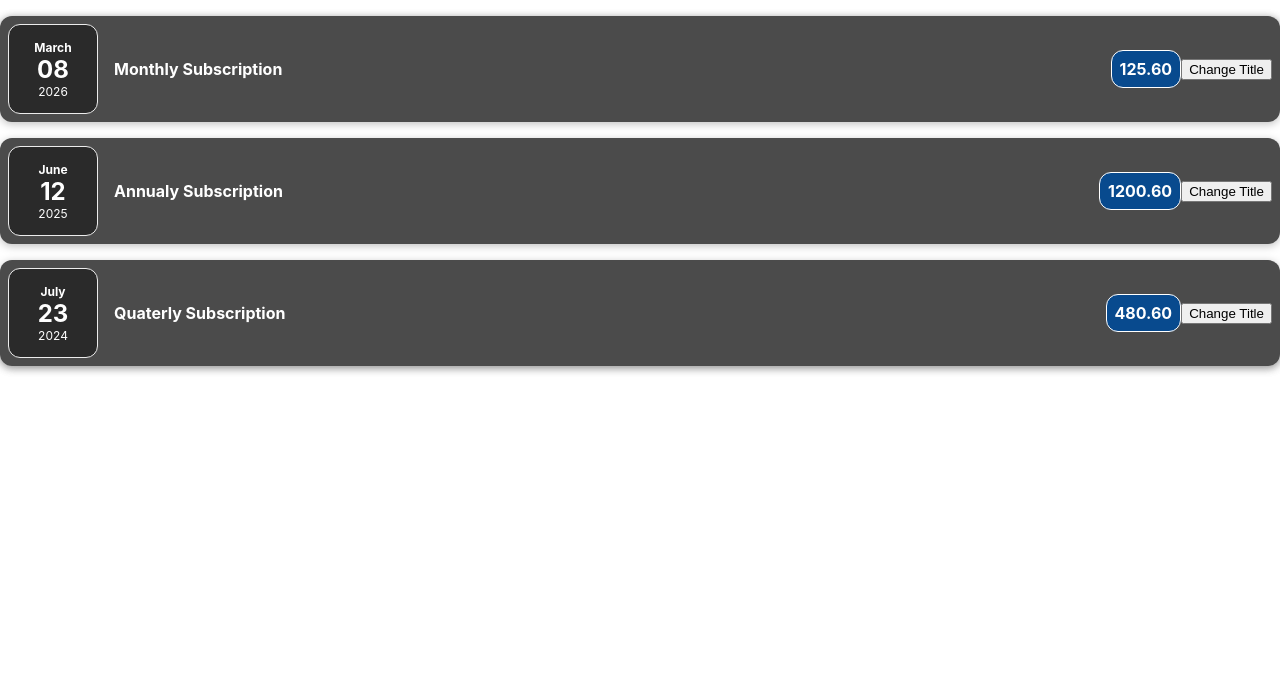
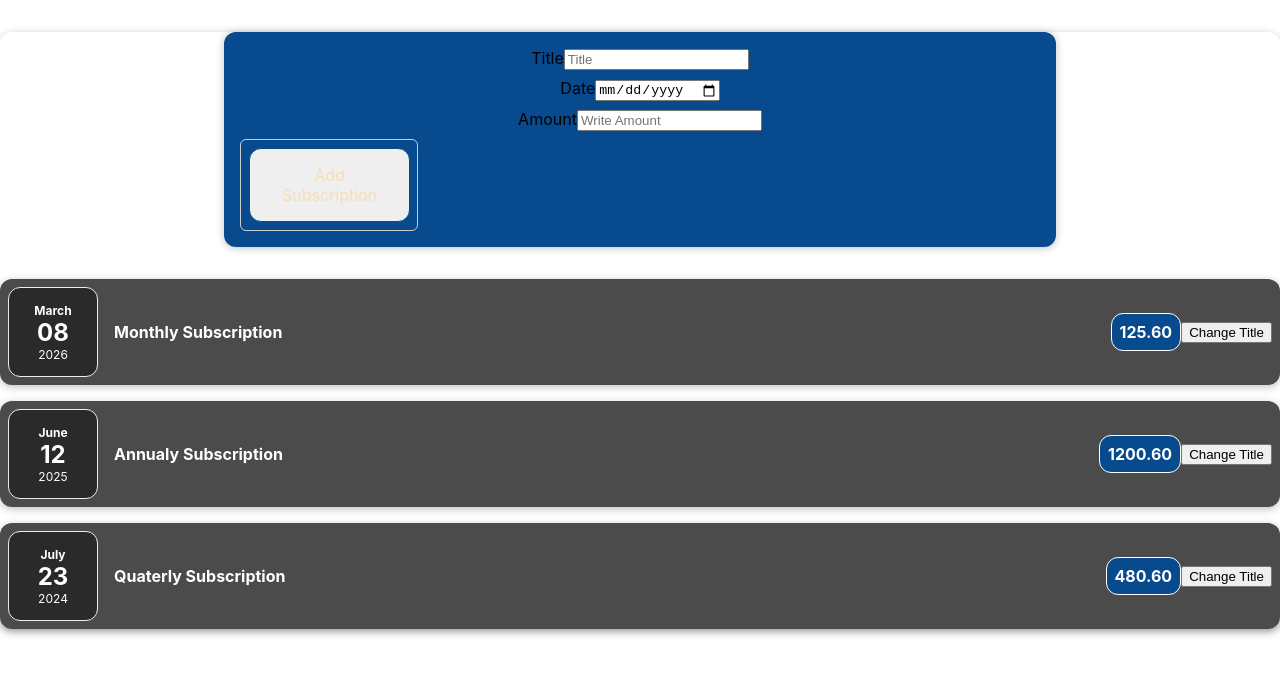
Before and after one commit to stkora/React-Basic-2.0, a React (Create React App) app in the folder my-app/: page / in a window 1280 px wide. Shown: the top 674 px of the page. Built offline with nearby package versions, Linux system fonts and the light colour scheme.

Commit message:
create form in react

```diff
--- a/my-app/src/App.js
+++ b/my-app/src/App.js
@@ -2,6 +2,7 @@ import logo from './logo.svg';
 import './App.css';
 import Subscription from './components/Subscription';
 import Container from './templates/Container';
+import NewSubscription from './components/NewSubscription/NewSubscription';
 // import React from 'react';
  const App =()=> {
 
@@ -34,7 +35,7 @@ import Container from './templates/Container';
     // React.createElement('div',{},React.createElement('h2',{},'Lets start!'))
     <Container>
 
-
+    <NewSubscription/>
     <Subscription date={subscriptions[0].date}  title={subscriptions[0].title}  amount={subscriptions[0].amount}/>
     <Subscription date={subscriptions[1].date}  title={subscriptions[1].title}  amount={subscriptions[1].amount}/>
     <Subscription date={subscriptions[2].date}  title={subscriptions[2].title}  amount={subscriptions[2].amount}/>
--- /dev/null
+++ b/my-app/src/components/NewSubscription/FormSubscription.css
@@ -0,0 +1,24 @@
+.new_subscription_controlsn {
+    display: flex;
+    flex-wrap: wrap;
+    gap: 1rem;
+    margin-bottom: 1rem;
+    text-align: left;
+
+}
+.new_subscription_control {
+    font: bold;
+    margin-bottom: 0.5rem;
+    display: block;
+
+}
+.new_subscription_action {
+    font: inherit;
+    padding: 0.5rem;
+    border-radius: 6px;
+    border: 1px solid #ccc;
+    width: 10rem;
+    max-width: 100%;
+
+
+}
--- /dev/null
+++ b/my-app/src/components/NewSubscription/FormSubscription.js
@@ -0,0 +1,35 @@
+import './FormSubscription.css'
+const FormSubscription =() => {
+    const titleChangeHandler = (events) => {
+    console.log("onTitleChange",events,events.value,events.target);
+
+    }
+    return (
+        <form>
+            <div className='new_subscription_controls'>
+                <div className="new_subscription_control">
+                    <label>Title</label>
+                    <input type='text' placeholder='Title' onChange={titleChangeHandler}></input>
+
+                </div>
+                <div className="new_subscription_control">
+                    <label>Date</label>
+                    <input type='date'></input>
+
+                </div>
+                <div className="new_subscription_control">
+                    <label>Amount</label>
+
+                    <input type='text' placeholder='Write Amount'></input>
+
+                </div>
+
+            </div>
+            <div className="new_subscription_action">
+                <button type='submit' >Add Subscription</button>
+
+            </div>
+        </form>
+    )
+}
+export default  FormSubscription;
--- /dev/null
+++ b/my-app/src/components/NewSubscription/NewSubscription.css
@@ -0,0 +1,38 @@
+.new_subscription {
+    background-color: #084a8e;
+    padding: 1rem;
+    margin: 2rem auto;
+    width:50rem;
+    max-width: 95%;
+    border-radius: 12px;
+    text-align: center;
+    box-shadow:  0 1px 8px rgb(0,0,0,0.25);
+
+}
+.new_subscription button {
+    font: inherit;
+    cursor: pointer;
+    padding: 1rem 2rem;
+    border: 1px solid #084a8e;
+    background-color: 1px solid #084a8e;
+    color: wheat;
+    border-radius: 12px;
+    margin-right: 1rem;
+}
+.new_subscription button:hover,
+.new_subscription button:active {
+    background-color: #084a8e;
+    border-color: #084a8e;
+}
+
+.new_subscription button.alternative {
+    color: #084a8e;
+    background-color: transparent;
+    background-color: transparent;
+}
+.new_subscription button.alternative.hover ,
+.new_subscription button.alternative.active {
+    background-color: #084a8e;
+    border-color: #084a8e;
+
+}
--- /dev/null
+++ b/my-app/src/components/NewSubscription/NewSubscription.js
@@ -0,0 +1,9 @@
+import './NewSubscription.css'
+import FormSubscription from './FormSubscription';
+const NewSubscription = () => {
+    return <div Class="new_subscription"><FormSubscription/></div>
+
+
+}
+
+export default NewSubscription;
```
